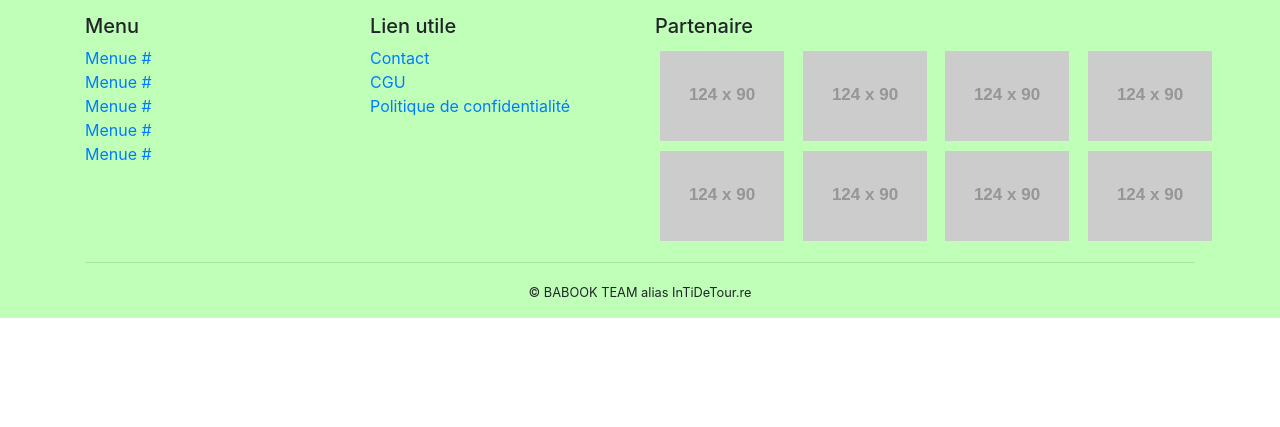
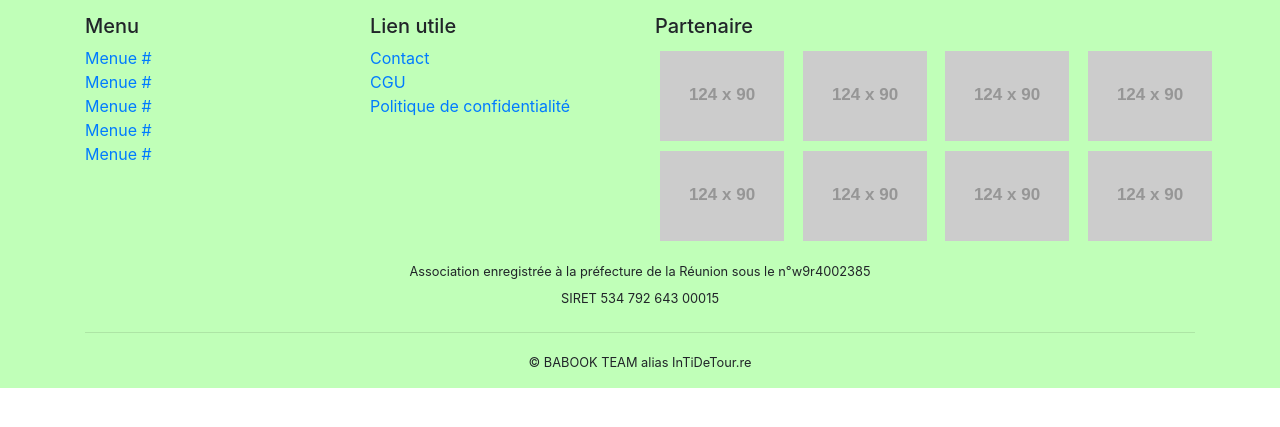
Before and after one commit to Darcoeur974/projetFemme974, a PHP site: page / in a window 1280 px wide. Shown: the part 150-577 px from the top of the page. Run offline with PHP 8.4, Linux system fonts and the light colour scheme; grey boxes labelled with a size stand in for pictures from a placeholder-image service; some libraries are stand-ins or nearby versions.

Commit message:
footer : modification

```diff
--- a/php/footer.inc.php
+++ b/php/footer.inc.php
@@ -38,18 +38,24 @@
                 <div class="row">
                     <div class="col-3">
                         <img src="https://via.placeholder.com/124x90.png" alt="">
-                </div>
+                    </div>
                     <div class="col-3">
                         <img src="https://via.placeholder.com/124x90.png" alt="">
-                </div>
+                    </div>
                     <div class="col-3">
                         <img src="https://via.placeholder.com/124x90.png" alt="">
-                </div>
+                    </div>
                     <div class="col-3">
                         <img src="https://via.placeholder.com/124x90.png" alt="">
-                </div>
+                    </div>
                 </div>
             </div>
+        </div>
+        <div class="row justify-content-center pt-3 pb-1">
+            <small>Association enregistrée à la préfecture de la Réunion sous le n°w9r4002385</small>
+        </div>
+        <div class="row justify-content-center pt-1 pb-2">
+            <small>SIRET 534 792 643 00015</small>
         </div>
         <hr class="mb-3 mt-3">
         <div class="row">
```
